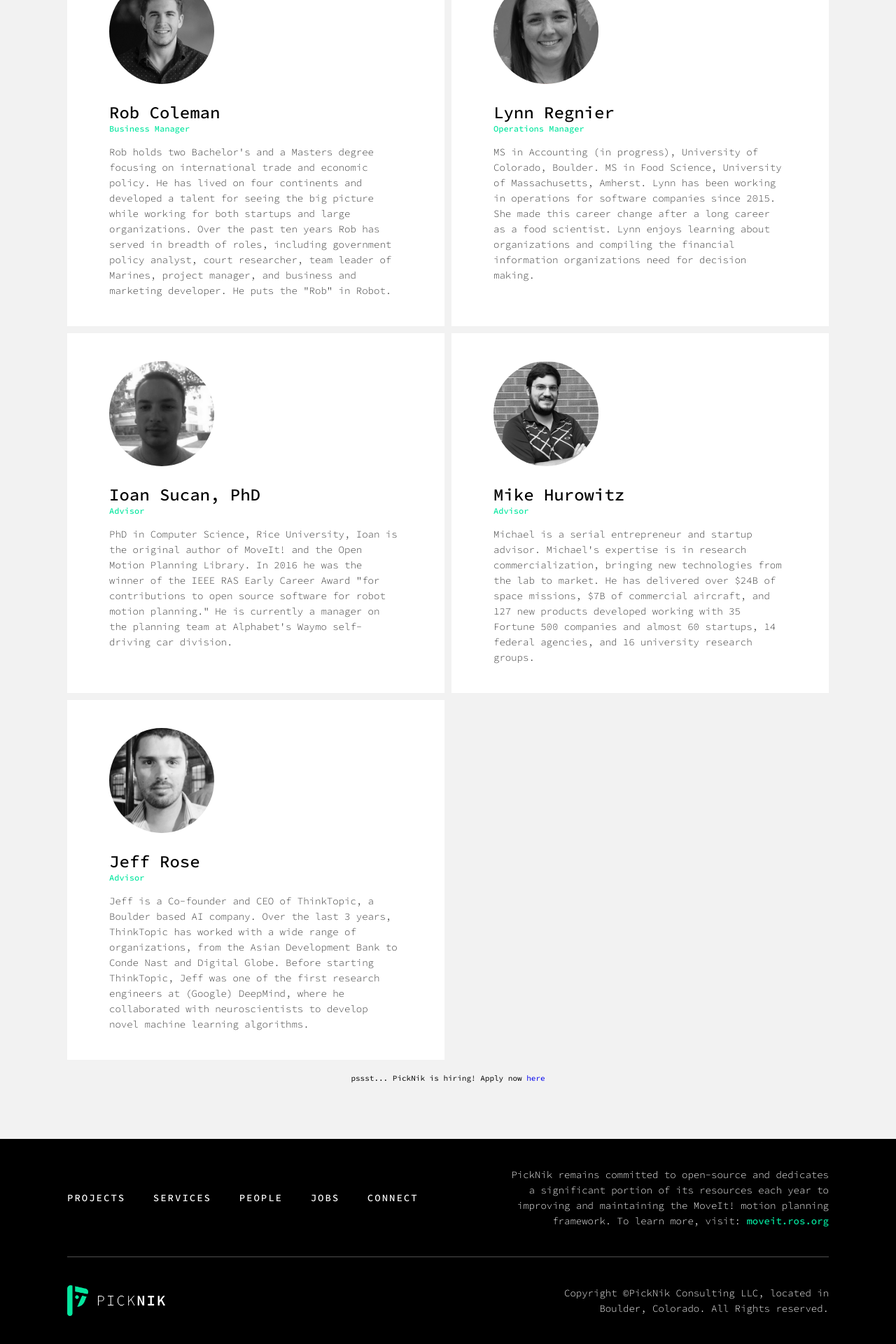
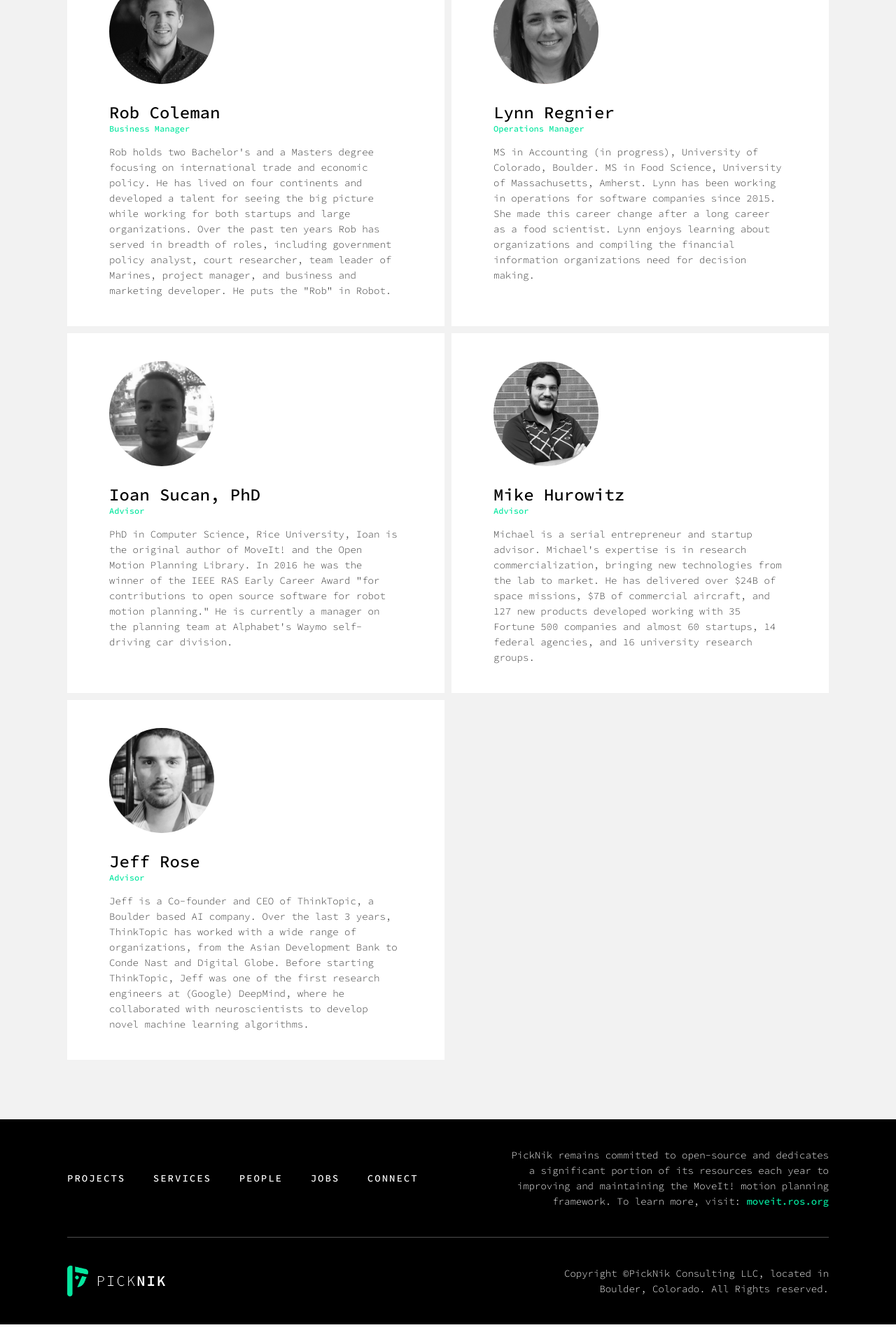
Before and after one commit to PickNikRobotics/beta_moveit_website, a Jekyll site: the page built from people/people.md, in a window 1280 px wide. Shown: the part 1786-3706 px from the top of the page at 70% size. Built offline with Jekyll 4.4.1, drawn with Linux system fonts in a browser that asks for light colours; nearby versions of some CDN libraries.

Commit message:
Remove the sneaky hiring callout

```diff
--- a/people/people.md
+++ b/people/people.md
@@ -128,7 +128,7 @@
         <div>
         </div>
     </div>
-    <div class="recRow" style="font-family: 'Source Code Pro', sans-serif; font-size:11px;text-align:center;">
+    <!--div class="recRow" style="font-family: 'Source Code Pro', sans-serif; font-size:11px;text-align:center;">
         <br /> pssst... PickNik is hiring! Apply now <a href="{{site.baseurl}}/jobs">here</a>
-    </div>
+    </div-->
 </div>
```
